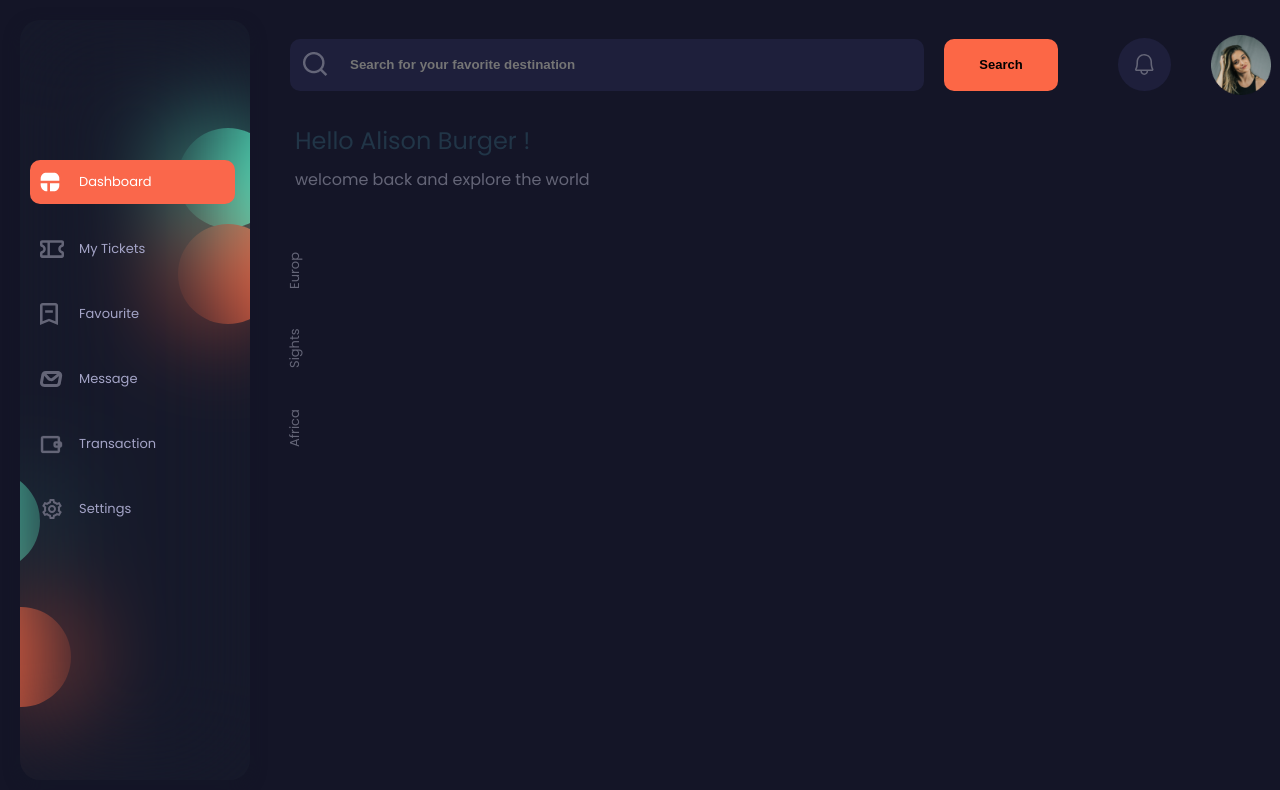
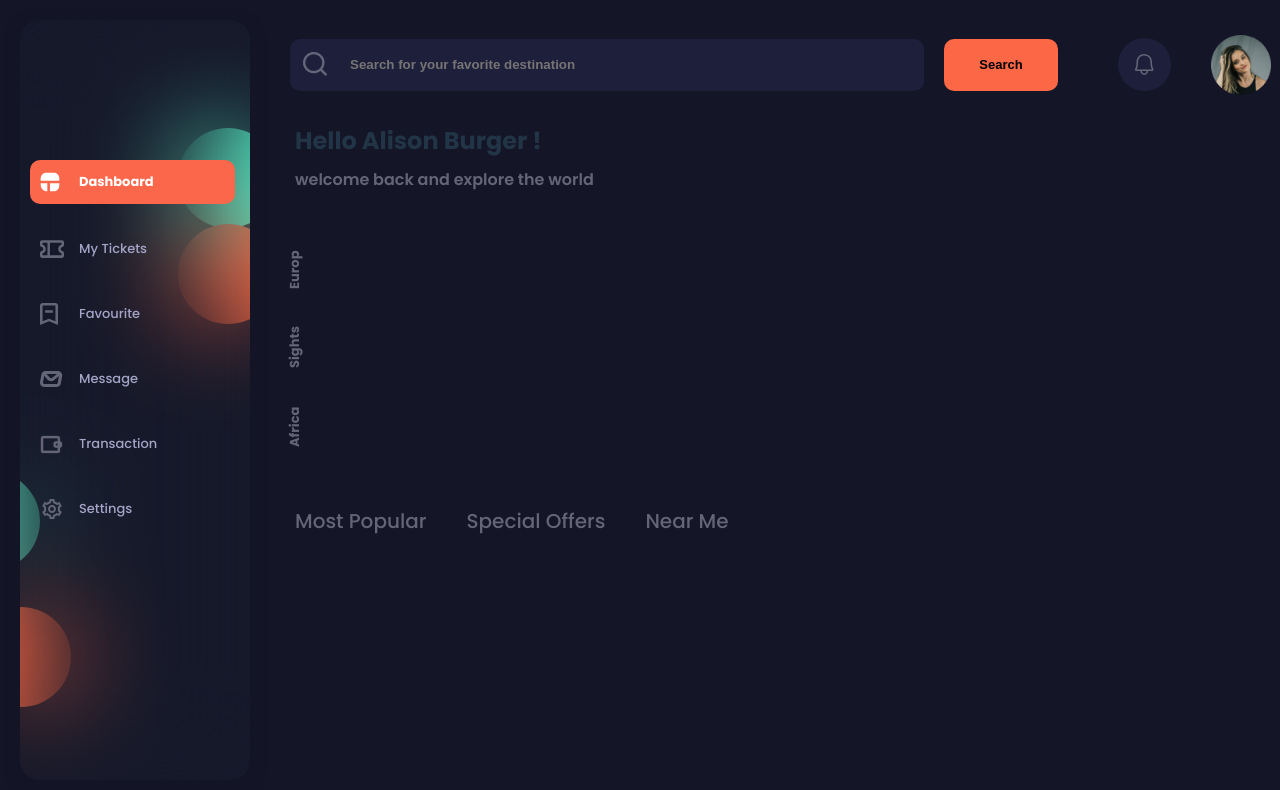
Before and after one commit to NavasMuhammed/Travelogue, a React (Vite) app: page /dashboard in a window 1280 px wide. Shown: the top 790 px of the page. Built offline with nearby package versions, Linux system fonts and the light colour scheme.

Commit message:
feat: bottom-menu-navigation

```diff
--- a/index.html
+++ b/index.html
@@ -3,7 +3,7 @@
   <head>
     <meta charset="UTF-8" />
     <link rel="icon" type="image/svg+xml" href="/vite.svg" />
-    <link href='https://fonts.googleapis.com/css?family=Poppins' rel='stylesheet'>
+    <link rel="preconnect" href="https://fonts.googleapis.com"><link rel="preconnect" href="https://fonts.gstatic.com" crossorigin><link href="https://fonts.googleapis.com/css2?family=Poppins:wght@300;400;500;600;700;800;900&family=Press+Start+2P&family=Roboto:wght@100;300;700;900&display=swap" rel="stylesheet">
     <meta name="viewport" content="width=device-width, initial-scale=1.0" />
     <title>Vite + React</title>
   </head>
--- a/src/pages/dashboard.jsx
+++ b/src/pages/dashboard.jsx
@@ -4,8 +4,8 @@ import "./dashboard.scss"
 import { cardData } from './data'
 import { Link, Outlet, useLocation } from 'react-router-dom'
 function Dashboard() {
-    const currentRoute = useLocation().pathname.split("/")[2];
-    console.log(currentRoute);
+    const currentRoute = useLocation().pathname.split("/");
+    console.log(currentRoute[3]);
     return (
         <div className="dashboard-container">
             <span className="mainTitle">Hello Alison Burger !</span>
@@ -14,8 +14,8 @@ function Dashboard() {
                 <div className="vertical-menu">
                     {["Europ", "Sights", "Africa"].map((item, index) => {
                         return (
-                            <Link to={"/dashboard/" + item.toLowerCase()}>
-                                <div key={index} className={currentRoute == item.toLowerCase() ? "vm-items-selected" : "vm-items"}>{item}</div>
+                            <Link to={item.toLowerCase()}>
+                                <div key={index} className={currentRoute[2] == item.toLowerCase() ? "vm-items-selected" : "vm-items"}>{item}</div>
                             </Link>
                         )
                     })}
@@ -24,6 +24,18 @@ function Dashboard() {
                     <Outlet />
                 </div>
             </div>
+            <div className="bottom-menu-container">
+                {["Most Popular", "Special Offers", "Near Me"].map((item, index) => {
+                    return (
+                        <Link to={currentRoute[2] + "/" + item.split(" ").join("").toLowerCase()}>
+                            <div key={index} className={currentRoute[3] == item.split(" ").join("").toLowerCase() ? "menu-item-selected" : "menu-items"}>
+                                {console.log(currentRoute[3] == item.split(" ")[2])}
+                                {item}
+                            </div>
+                        </Link>
+                    )
+                })}
+            </div>
         </div >
     )
 }
--- a/src/pages/dashboard.scss
+++ b/src/pages/dashboard.scss
@@ -59,4 +59,18 @@
 
         }
     }
+    .bottom-menu-container{
+        padding: 20px 0px;
+        display: flex;
+        gap: 40px;
+        font-weight: 500;
+        font-size: 20px;
+        color: #646577;
+        .menu-items{
+            color: #646577;
+        }
+        .menu-item-selected{
+            color: #FC6746;
+        }
+    }
 }
--- a/src/pages/home.jsx
+++ b/src/pages/home.jsx
@@ -13,9 +13,22 @@ function HomePage() {
     <HomeLayout>
       <Routes>
         <Route path="/dashboard" element={<Dashboard />}>
-          <Route path="sights" element={<MainCard></MainCard>}></Route>
-          <Route path="europ" element={<></>}></Route>
-          <Route path="africa" element={<></>}></Route>
+          <Route path="sights" element={<MainCard></MainCard>}>
+            <Route path="mostpopular" element={<></>}></Route>
+            <Route path="specialoffers" element={<></>}></Route>
+            <Route path="nearme" element={<></>}></Route>
+          </Route>
+          <Route path="europ" element={<>europ</>}>
+            <Route path="mostpopular" element={<></>}></Route>
+            <Route path="specialoffers" element={<></>}></Route>
+            <Route path="nearme" element={<></>}></Route>
+          </Route>
+          <Route path="africa" element={<>africa</>}>
+            <Route path="mostpopular" element={<></>}></Route>
+            <Route path="specialoffers" element={<></>}></Route>
+            <Route path="nearme" element={<></>}></Route>
+          </Route>
+
         </Route>
         <Route path="/ticket" element={<Tickets></Tickets>}></Route>
         <Route path="/favorite" element={<Favorite></Favorite>}></Route>
```
